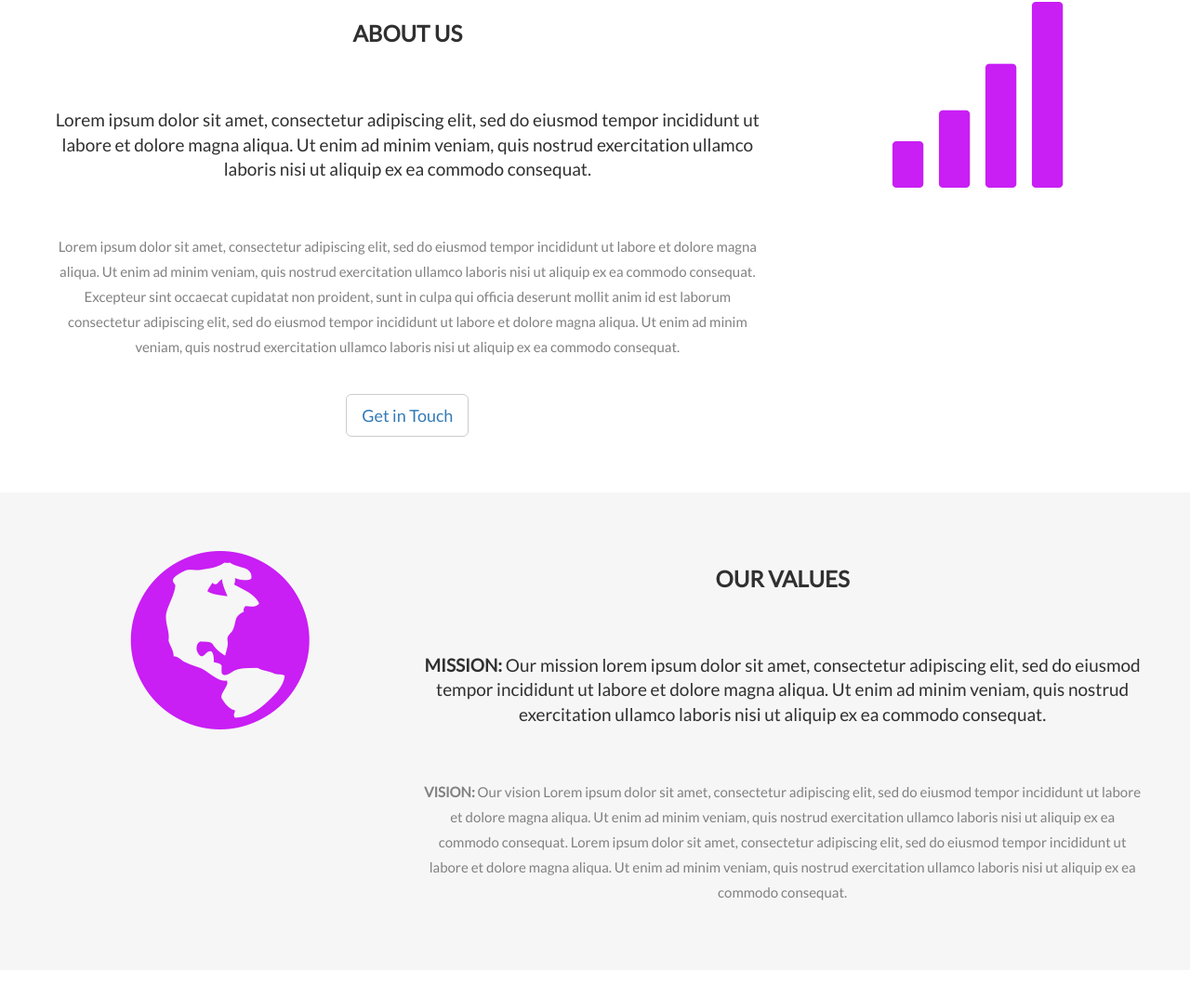
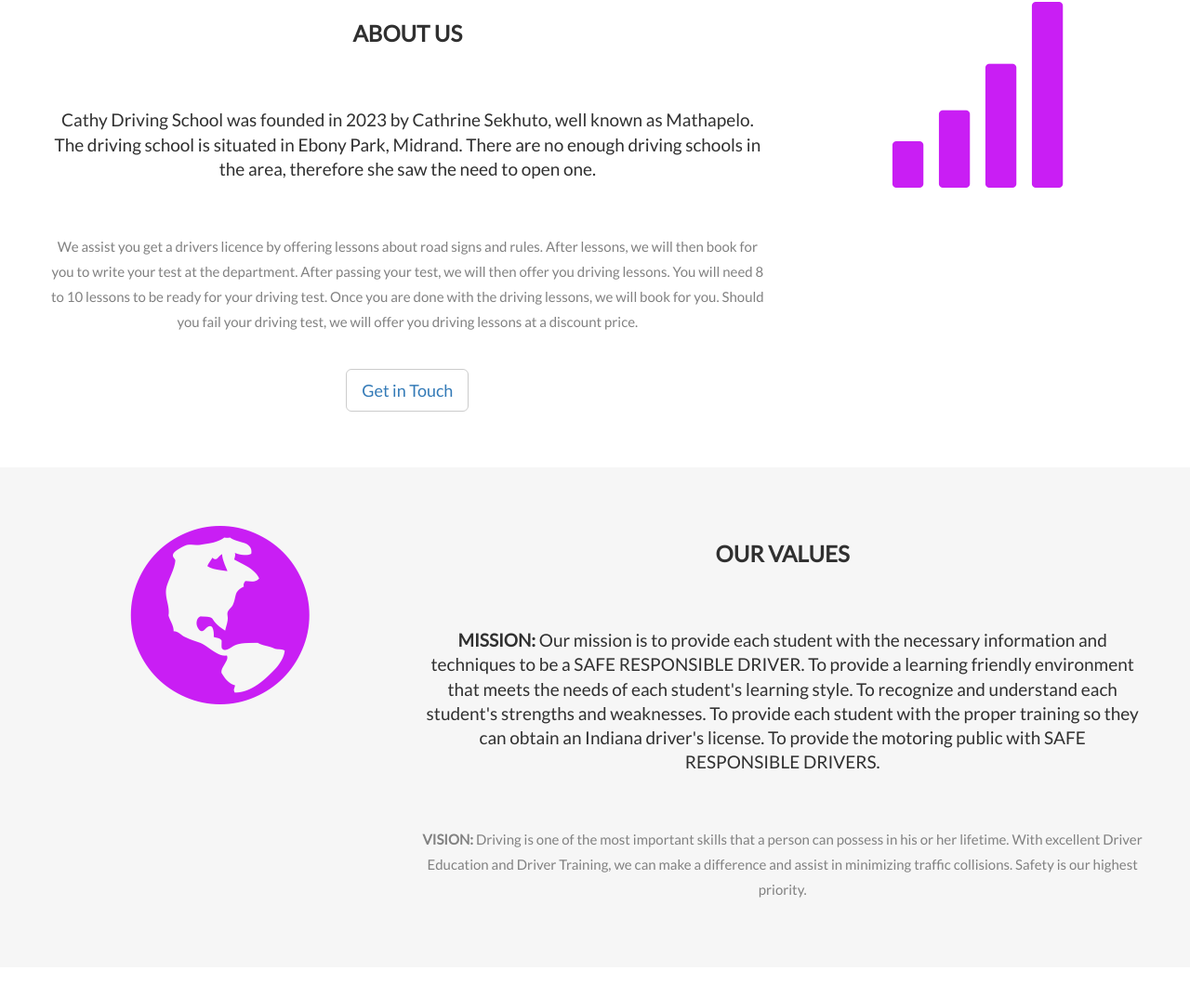
Before and after one commit to CathrineZA/company-website, a plain HTML site: page index.html in a window 1280 px wide. Shown: the part 439-1512 px from the top of the page at 93% size. Drawn offline with nearby package versions, Linux system fonts and the light colour scheme.

Commit message:
modified
modified

```diff
--- a/index.html
+++ b/index.html
@@ -2,7 +2,7 @@
 <html lang="en">
   <head>
     <!-- Theme Made By www.w3schools.com -->
-    <title>Cathy's driving school</title>
+    <title>Cathy driving school</title>
     <meta charset="utf-8" />
     <meta name="viewport" content="width=device-width, initial-scale=1" />
     <link
@@ -238,7 +238,7 @@
     </nav>
 
     <div class="jumbotron text-center">
-      <h1>Cathy's Driving School</h1>
+      <h1>Cathy Driving School</h1>
       <p>
         We offer professional way to learn to drive where the training is
         carefully planned and expertly delivered
@@ -252,22 +252,20 @@
           <h2>About Us</h2>
           <br />
           <h4>
-            Lorem ipsum dolor sit amet, consectetur adipiscing elit, sed do
-            eiusmod tempor incididunt ut labore et dolore magna aliqua. Ut enim
-            ad minim veniam, quis nostrud exercitation ullamco laboris nisi ut
-            aliquip ex ea commodo consequat.
+            Cathy Driving School was founded in 2023 by Cathrine Sekhuto, well
+            known as Mathapelo. The driving school is situated in Ebony Park,
+            Midrand. There are no enough driving schools in the area, therefore
+            she saw the need to open one.
           </h4>
           <br />
           <p>
-            Lorem ipsum dolor sit amet, consectetur adipiscing elit, sed do
-            eiusmod tempor incididunt ut labore et dolore magna aliqua. Ut enim
-            ad minim veniam, quis nostrud exercitation ullamco laboris nisi ut
-            aliquip ex ea commodo consequat. Excepteur sint occaecat cupidatat
-            non proident, sunt in culpa qui officia deserunt mollit anim id est
-            laborum consectetur adipiscing elit, sed do eiusmod tempor
-            incididunt ut labore et dolore magna aliqua. Ut enim ad minim
-            veniam, quis nostrud exercitation ullamco laboris nisi ut aliquip ex
-            ea commodo consequat.
+            We assist you get a drivers licence by offering lessons about road
+            signs and rules. After lessons, we will then book for you to write
+            your test at the department. After passing your test, we will then
+            offer you driving lessons. You will need 8 to 10 lessons to be ready
+            for your driving test. Once you are done with the driving lessons,
+            we will book for you. Should you fail your driving test, we will
+            offer you driving lessons at a discount price.
           </p>
           <br /><button class="btn btn-default btn-lg">
             <a href="#contact">Get in Touch</a>
@@ -288,22 +286,22 @@
           <h2>Our Values</h2>
           <br />
           <h4>
-            <strong>MISSION:</strong> Our mission lorem ipsum dolor sit amet,
-            consectetur adipiscing elit, sed do eiusmod tempor incididunt ut
-            labore et dolore magna aliqua. Ut enim ad minim veniam, quis nostrud
-            exercitation ullamco laboris nisi ut aliquip ex ea commodo
-            consequat.
+            <strong>MISSION:</strong> Our mission is to provide each student
+            with the necessary information and techniques to be a SAFE
+            RESPONSIBLE DRIVER. To provide a learning friendly environment that
+            meets the needs of each student's learning style. To recognize and
+            understand each student's strengths and weaknesses. To provide each
+            student with the proper training so they can obtain an Indiana
+            driver's license. To provide the motoring public with SAFE
+            RESPONSIBLE DRIVERS.
           </h4>
           <br />
           <p>
-            <strong>VISION:</strong> Our vision Lorem ipsum dolor sit amet,
-            consectetur adipiscing elit, sed do eiusmod tempor incididunt ut
-            labore et dolore magna aliqua. Ut enim ad minim veniam, quis nostrud
-            exercitation ullamco laboris nisi ut aliquip ex ea commodo
-            consequat. Lorem ipsum dolor sit amet, consectetur adipiscing elit,
-            sed do eiusmod tempor incididunt ut labore et dolore magna aliqua.
-            Ut enim ad minim veniam, quis nostrud exercitation ullamco laboris
-            nisi ut aliquip ex ea commodo consequat.
+            <strong>VISION:</strong> Driving is one of the most important skills
+            that a person can possess in his or her lifetime. With excellent
+            Driver Education and Driver Training, we can make a difference and
+            assist in minimizing traffic collisions. Safety is our highest
+            priority.
           </p>
         </div>
       </div>
@@ -564,16 +562,9 @@
     </div>
 
     <!-- Image of location/map -->
-    <img
-      src="/w3images/map.jpg"
-      class="w3-image w3-greyscale-min"
-      style="width: 100%"
-    />
 
     <footer class="container-fluid text-center">
-      <a href="#myPage" title="To Top">
-        <span class="glyphicon glyphicon-chevron-up"></span>
-      </a>
+      <a href="#myPage" title="To Top"> </a>
       <p>
         Created by
         <a
```
Also changed, not shown: 1 other file.
